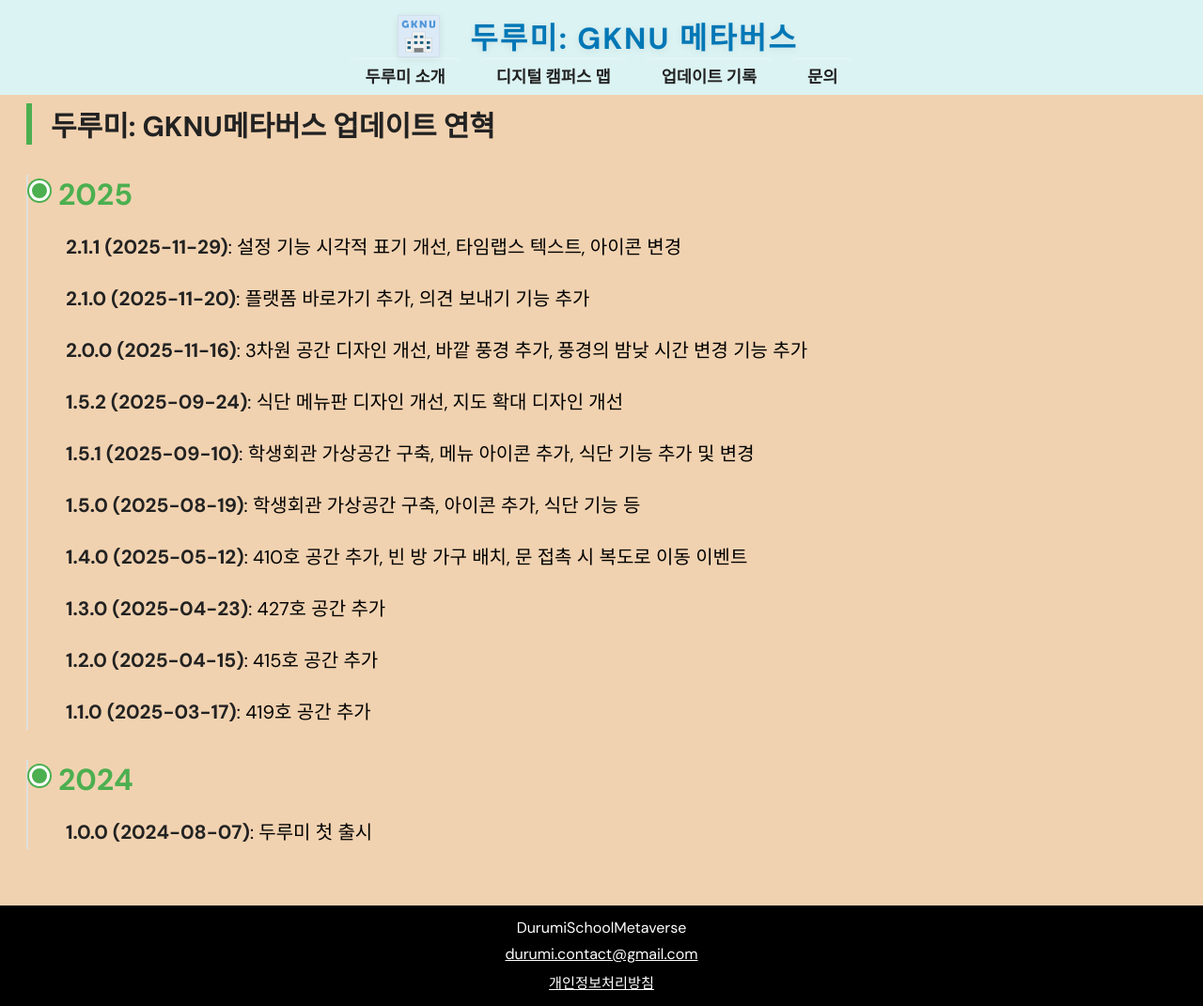
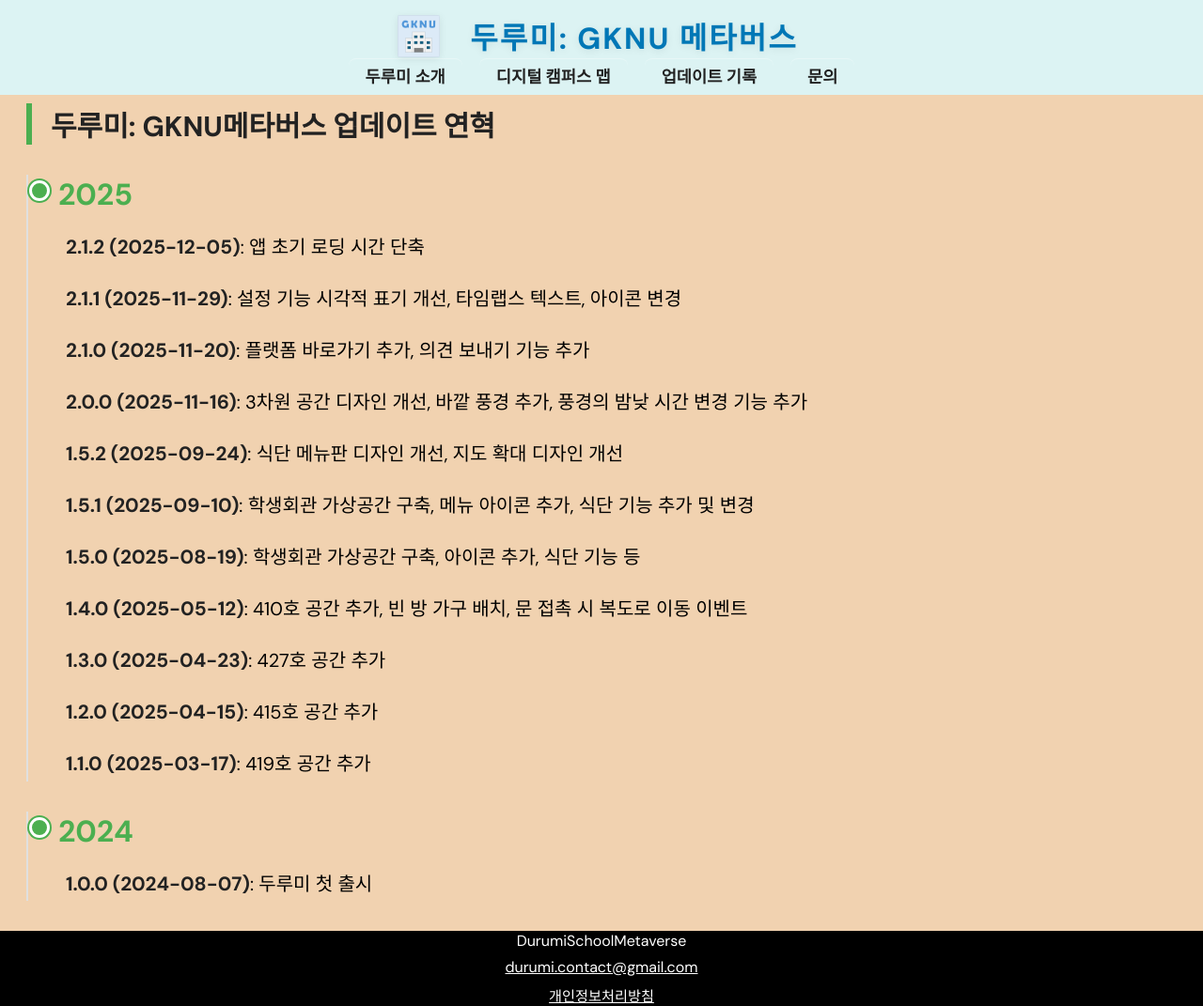
Before and after one commit to durumi-contact/durumi-contact.github.io, a Jekyll site: the page built from pages/history.html, in a window 1280 px wide and 1071 px high. Shown: the whole window at 94% size. Built offline with Jekyll 4.4.1, drawn with Linux system fonts in a browser that asks for light colours.

Commit message:
fix update text ver 2.1.2

```diff
--- a/pages/history.html
+++ b/pages/history.html
@@ -16,6 +16,7 @@
         <div class="year-block">
           <h3>2025</h3>
           <ul>
+            <li><strong>2.1.2 (2025-12-05)</strong>: 앱 초기 로딩 시간 단축</li>
             <li><strong>2.1.1 (2025-11-29)</strong>: 설정 기능 시각적 표기 개선, 타임랩스 텍스트, 아이콘 변경</li>
             <li><strong>2.1.0 (2025-11-20)</strong>: 플랫폼 바로가기 추가, 의견 보내기 기능 추가 </li>
             <li><strong>2.0.0 (2025-11-16)</strong>: 3차원 공간 디자인 개선, 바깥 풍경 추가, 풍경의 밤낮 시간 변경 기능 추가 </li>
```
